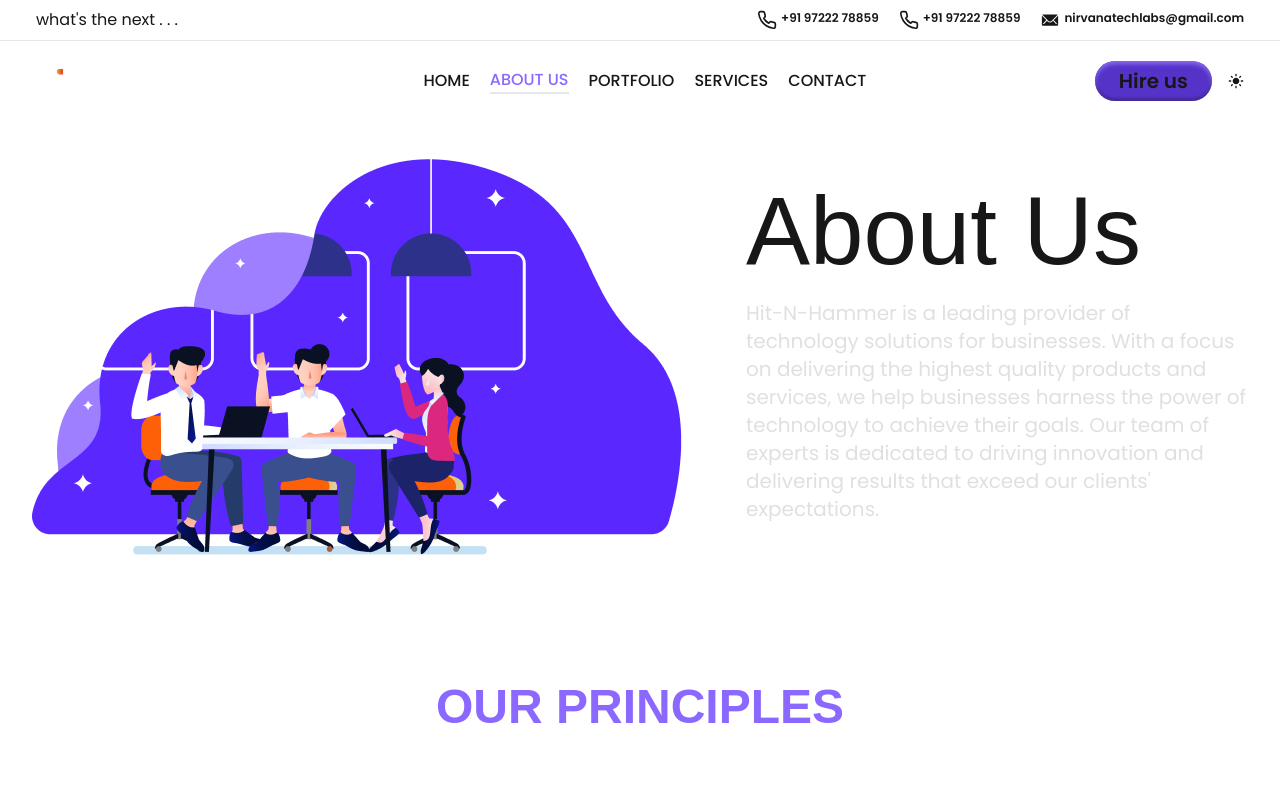
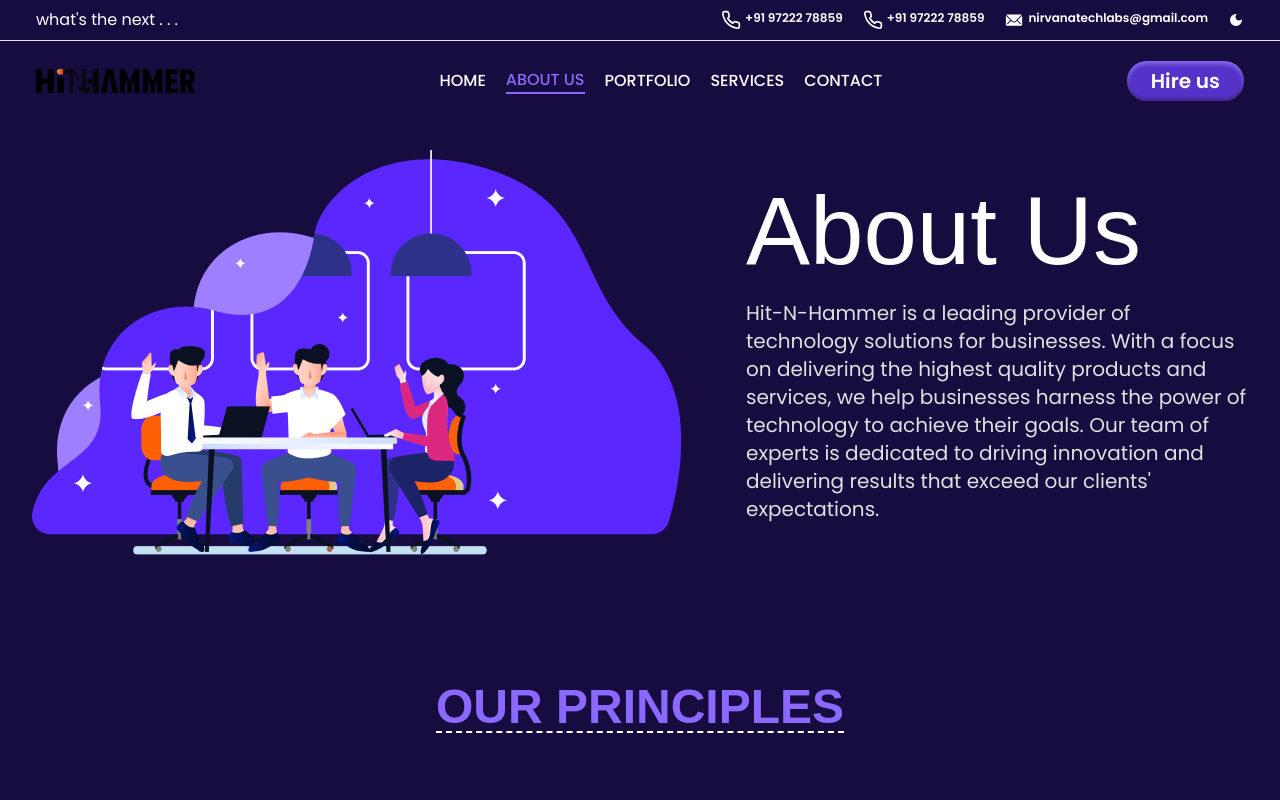
Before and after one commit to nirvanaemploye/HNH-Website, a Next.js app: page /about-us in a window 1280 px wide. Shown: the top 800 px of the page. Built offline with nearby package versions, Linux system fonts and the light colour scheme; a web font is replaced by a local one.

Commit message:
some changes

```diff
--- a/app/(pages)/about-us/page.tsx
+++ b/app/(pages)/about-us/page.tsx
@@ -33,7 +33,7 @@
 
 const AboutUs = () => {
   return (
-    <div className="dark:text-white dark:bg-[#170C3F]">
+    <div className="dark:text-white dark:bg-[#170C3F] md:pb-32">
       <div className="pt-[150px] container max-w-[1320px] space-y-32">
         <div className="flex md:flex-row flex-col gap-16 items-center">
           <Image
--- a/app/(pages)/contact/page.tsx
+++ b/app/(pages)/contact/page.tsx
@@ -4,7 +4,7 @@
 
 const ContactPage = () => {
   return (
-    <div className="dark:text-white dark:bg-[#170C3F]">
+    <div className="dark:text-white dark:bg-[#170C3F] md:pb-32">
       <div className="pt-[150px] container max-w-[1320px] space-y-32">
         <div className="flex md:flex-row flex-col gap-16 items-center">
           <Image
--- a/app/(pages)/portfolio/page.tsx
+++ b/app/(pages)/portfolio/page.tsx
@@ -6,7 +6,7 @@
 
 const PortfolioPage = () => {
   return (
-    <div className="dark:text-white dark:bg-[#170C3F]">
+    <div className="dark:text-white dark:bg-[#170C3F] md:pb-32">
       <div className="pt-[150px] container max-w-[1320px] space-y-32">
         <div className="flex md:flex-row flex-col gap-16 items-center">
           <Image
--- a/app/(pages)/services/page.tsx
+++ b/app/(pages)/services/page.tsx
@@ -94,7 +94,7 @@
 
 const ServicesPage = () => {
   return (
-    <div className="dark:text-white dark:bg-[#170C3F]">
+    <div className="dark:text-white dark:bg-[#170C3F] md:pb-32">
       <div className="pt-[150px] container max-w-[1320px] space-y-32">
         <div className="flex md:flex-row flex-col gap-16 items-center">
           <Image
--- a/app/components/layout/DarkMode.tsx
+++ b/app/components/layout/DarkMode.tsx
@@ -3,7 +3,7 @@
 
 const DarkMode = () => {
   // Use a default theme value, and set it using localStorage if available after the component mounts
-  const [theme, setTheme] = useState("light");
+  const [theme, setTheme] = useState("dark");
 
   useEffect(() => {
     if (typeof window !== "undefined") {
--- a/app/components/layout/footer.tsx
+++ b/app/components/layout/footer.tsx
@@ -5,7 +5,9 @@
 
 const Footer = () => {
   return (
-    <div className="dark:text-[#FFFFFF] dark:bg-[#170C3F] mt-32 border-t border-[#6D6969] relative py-16">
+    <div className="dark:text-[#FFFFFF] dark:bg-[#170C3F]">
+      <div className="">
+        <div className="border-t border-[#6D6969] relative py-16">
           <div className="container max-w-[1320px] h-full grid md:grid-cols-3 sm:grid-cols-2 grid-cols-1 gap-20 sm:justify-items-center">
             <div className="flex flex-col items-start justify-between h-full">
               <div>
@@ -13,12 +15,12 @@
                   ABOUT HIT-N-HAMMER
                 </h5>
                 <p className="mt-1 text-sm text-[#B8B6B6] md:text-left text-center">
-              Hit-N- Hammer is a leading provider of technology solutions for
-              businesses. With a focus on delivering the highest quality
+                  Hit-N- Hammer is a leading provider of technology solutions
+                  for businesses. With a focus on delivering the highest quality
                   products and services, we help businesses harness the power of
                   technology to achieve their goals. Our team of experts is
-              dedicated to driving innovation and delivering results that exceed
-              our clients&apos; expectations.
+                  dedicated to driving innovation and delivering results that
+                  exceed our clients&apos; expectations.
                 </p>
               </div>
               <div>
@@ -63,7 +65,9 @@
                 </ul>
               </div>
               <div className="mt-12 md:text-left text-center">
-            <h5 className="uppercase text-lg font-bold mb-1">quick links</h5>
+                <h5 className="uppercase text-lg font-bold mb-1">
+                  quick links
+                </h5>
                 <ul className="space-y-1 sm:list-disc">
                   <li className="text-[15px] text-[#B8B6B6] capitalize">
                     Web development
@@ -155,6 +159,8 @@
             </div>
           </div>
         </div>
+      </div>
+    </div>
   );
 };
 
--- a/app/components/layout/navbar.tsx
+++ b/app/components/layout/navbar.tsx
@@ -7,6 +7,8 @@
 import Link from "next/link";
 import { LuMenu, LuX } from "react-icons/lu";
 import DarkMode from "./DarkMode";
+import LightHit from "../../../public/Hit_Hammer 2.svg";
+import DarkHit from "../../../public/logo.svg";
 
 const navitems = [
   {
@@ -39,6 +41,9 @@
 const Navbar = () => {
   const pathname = usePathname();
   const [menuVisible, setMenuVisible] = useState(false);
+  const [theme] = useState();
+  console.log(theme);
+
 
   return (
     <>
@@ -47,7 +52,8 @@
         <div className="flex items-center justify-between sm:px-9 px-4 py-5">
           <Link href="/">
             <Image
-              src="/logo.svg"
+              // src="/logo.svg"
+              src={theme === "dark" ? DarkHit : LightHit}
               alt="hit n hammer"
               className="sm:w-[159px] w-[140px]"
               width={159}
@@ -62,7 +68,7 @@
                   key={idx}
                   className={twMerge(
                     "uppercase font-medium",
-                    isactive && "text-primary border-b-2"
+                    isactive && "text-primary border-b-2 border-primary"
                   )}
                 >
                   <Link href={item.href}>{item.name}</Link>
@@ -91,7 +97,7 @@
             >
               Hire us
             </button>
-            <DarkMode />
+            {/* <DarkMode /> */}
             <button
               onClick={() => setMenuVisible(true)}
               className="text-sm md:hidden block"
@@ -122,7 +128,7 @@
                 key={idx}
                 className={twMerge(
                   "uppercase font-medium text-2xl",
-                  isactive && "text-primary"
+                  isactive && "text-primary border-b-2 border-primary"
                 )}
               >
                 <Link href={item.href}>{item.name}</Link>
@@ -139,6 +145,7 @@
             >
               Hire us
             </button>
+            <DarkMode />
           </li>
         </ul>
       </div>
--- a/app/components/layout/topbar.tsx
+++ b/app/components/layout/topbar.tsx
@@ -1,10 +1,11 @@
 import React from "react";
 import { FiPhone } from "react-icons/fi";
 import { IoIosMail } from "react-icons/io";
+import DarkMode from "./DarkMode";
 
 const Topbar = () => {
   return (
-    <div className="border-b border-white/28 py-2 px-9 sm:flex hidden items-center justify-between">
+    <div className="border-b border-white/28 py-2 px-9 md:flex hidden items-center justify-between">
       <p>what&apos;s the next . . .</p>
       <div className="flex items-center justify-end gap-5">
         <div className="flex space-x-1">
@@ -27,6 +28,9 @@
             </a>
           </p>
         </div>
+        <div className="flex space-x-1">
+          <DarkMode />
+        </div>
       </div>
     </div>
   );
--- a/app/page.tsx
+++ b/app/page.tsx
@@ -404,7 +404,7 @@
   };
 
   return (
-    <div className="dark:text-white dark:bg-[#170C3F]">
+    <div className="dark:text-white dark:bg-[#170C3F]  md:pb-32">
       <div className="container max-w-[1320px] space-y-32">
         <HeroSection />
         <div className="grid md:grid-cols-2 grid-cols-1 gap-4">
```
Also changed, not shown: public/Hit_Hammer 2.svg (added). Lines whose indentation alone changed are shown as unchanged.
